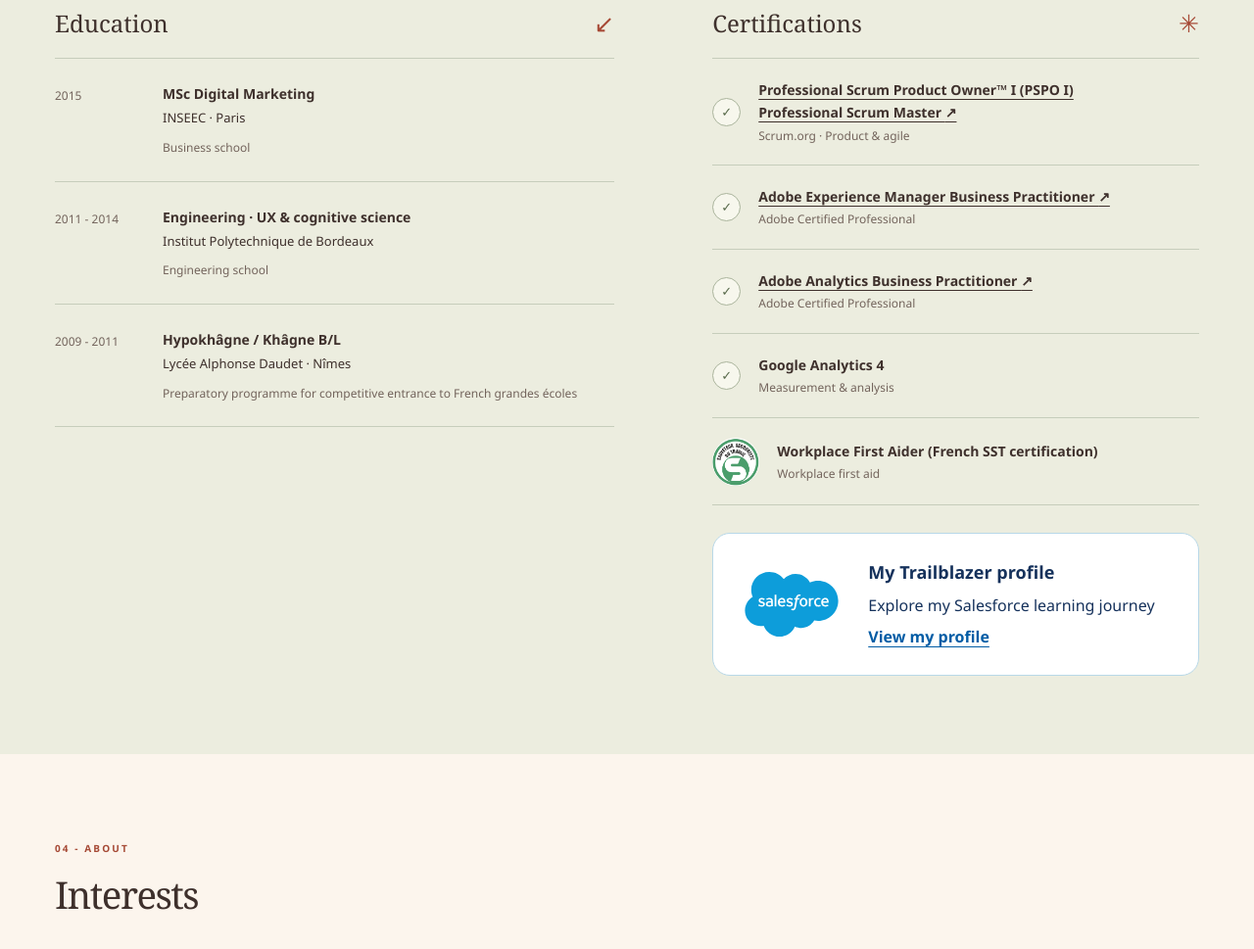
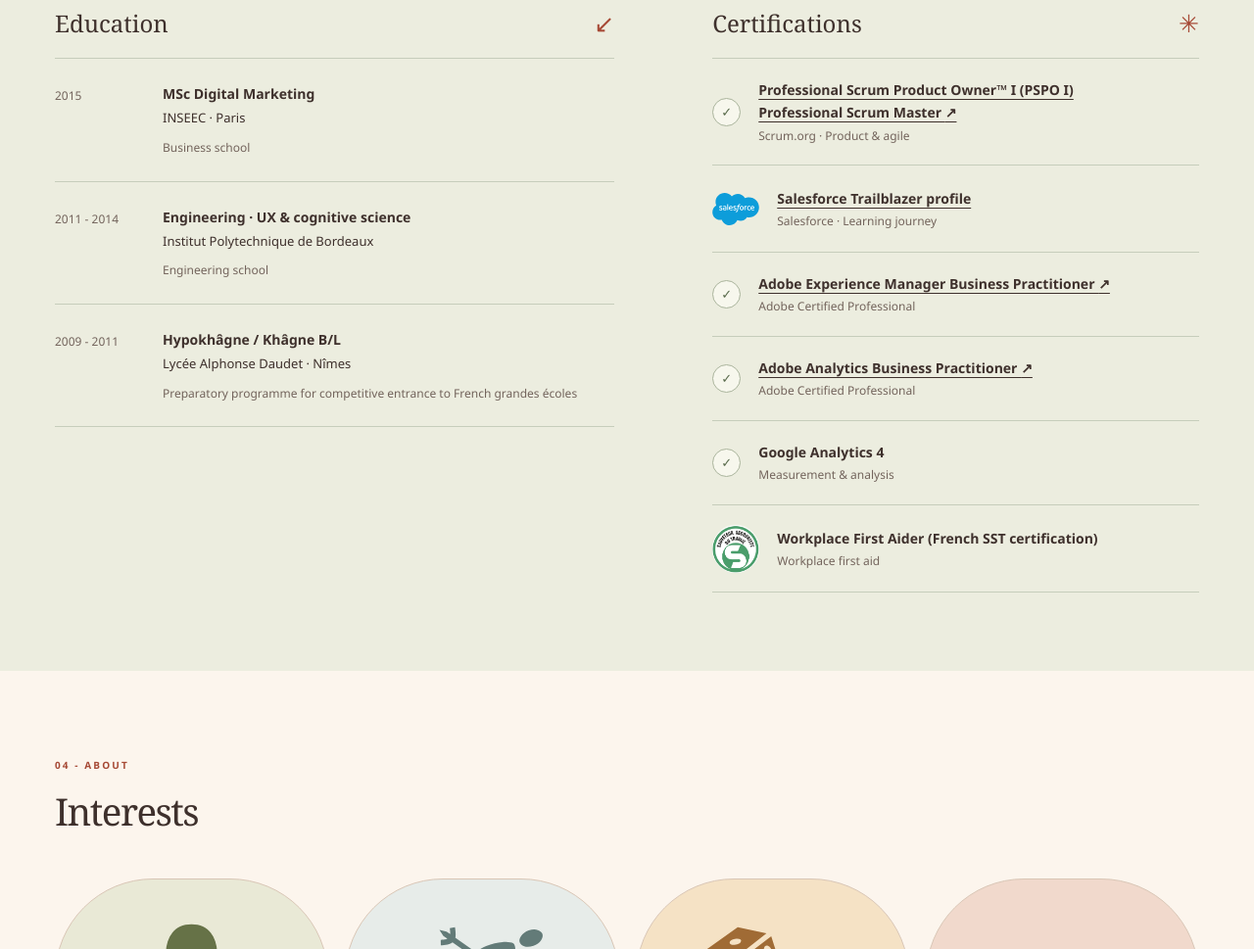
Before and after one commit to Audrey-Tic/portfolio-EN, a website: page index.html in a window 1280 px wide. Shown: the part 4333-5302 px from the top of the page at 98% size. Drawn offline with Linux system fonts and the light colour scheme.

Commit message:
Place Salesforce profile below Scrum credentials using SST row style

```diff
--- a/index.html
+++ b/index.html
@@ -111,16 +111,12 @@
       </div><div class="certifications"><h3 class="subheading">Certifications <span aria-hidden="true">✳</span></h3>
         <ul class="certification-list">
           <li><span class="certification-check" aria-hidden="true">✓</span><div><h4><a class="certification-link" href="https://www.scrum.org/user/805818" target="_blank" rel="noopener noreferrer">Professional Scrum Product Owner™ I (PSPO I)<br>Professional Scrum Master <span aria-hidden="true">↗</span><span class="sr-only">, view my certifications on Scrum.org in a new tab</span></a></h4><p>Scrum.org · Product & agile</p></div></li>
+          <li class="salesforce-profile"><span class="certification-logo"><img src="./assets/logos/salesforce.svg" alt="" width="48" height="48" loading="lazy"></span><div><h4><a class="certification-link" href="https://www.salesforce.com/trailblazer/atichit1" target="_blank" rel="noopener noreferrer">Salesforce Trailblazer profile<span class="sr-only">, opens in a new tab</span></a></h4><p>Salesforce · Learning journey</p></div></li>
           <li><span class="certification-check" aria-hidden="true">✓</span><div><h4><a class="certification-link" href="https://certification.adobe.com/credential/verify/3635436c-a9d7-11f1-bdd6-42010a400002" target="_blank" rel="noopener noreferrer">Adobe Experience Manager Business Practitioner <span aria-hidden="true">↗</span><span class="sr-only">, verify this certification in a new tab</span></a></h4><p>Adobe Certified Professional</p></div></li>
           <li><span class="certification-check" aria-hidden="true">✓</span><div><h4><a class="certification-link" href="https://certification.adobe.com/credential/verify/24edef10-7600-11f1-9e60-42010a400fe7" target="_blank" rel="noopener noreferrer">Adobe Analytics Business Practitioner <span aria-hidden="true">↗</span><span class="sr-only">, verify this certification in a new tab</span></a></h4><p>Adobe Certified Professional</p></div></li>
           <li><span class="certification-check" aria-hidden="true">✓</span><div><h4>Google Analytics 4</h4><p>Measurement & analysis</p></div></li>
           <li class="sst-certification"><span class="certification-logo"><img src="./assets/logos/sst.png" alt="" width="48" height="48" loading="lazy"></span><div><h4>Workplace First Aider (French SST certification)</h4><p>Workplace first aid</p></div></li>
         </ul>
-        <a class="trailblazer-card" href="https://www.salesforce.com/trailblazer/atichit1" target="_blank" rel="noopener noreferrer">
-          <span class="trailblazer-logo"><img src="./assets/logos/salesforce.svg" alt="Salesforce" width="96" height="68" loading="lazy"></span>
-          <span class="trailblazer-copy"><strong>My Trailblazer profile</strong><span>Explore my Salesforce learning journey</span><span class="trailblazer-action">View my profile</span></span>
-          <span class="sr-only">, opens in a new tab</span>
-        </a>
       </div></div>
     </div></section>
 
--- a/theme.css
+++ b/theme.css
@@ -12,24 +12,14 @@
 .experience-kind { color: var(--accent); font-size: 9px; letter-spacing: 1.4px; text-transform: uppercase; margin-bottom: 4px; }
 .certification-logo { width: 64px; height: 64px; flex-shrink: 0; display: grid; place-items: center; }
 .certification-logo img { width: 100%; height: 100%; object-fit: contain; }
-.certification-list > .sst-certification { gap: 18px; }
-.sst-certification .certification-logo { width: 48px; height: 48px; }
+.certification-list > .sst-certification, .certification-list > .salesforce-profile { gap: 18px; }
+.sst-certification .certification-logo, .salesforce-profile .certification-logo { width: 48px; height: 48px; }
 .sst-certification .certification-logo img { border-radius: 50%; }
 .employer-center { margin-top: 6px; font-size: 13px; color: var(--muted); }
 .employer-center a, .certification-link, .additional-credential a, .illustration-credit a { text-decoration: underline; text-decoration-thickness: 1px; text-underline-offset: 4px; }
 .employer-center a:hover, .certification-link:hover, .additional-credential a:hover { color: var(--accent); }
 .certification-link { display: inline-block; }
 .additional-credential { margin-top: 20px; font-size: 12px; color: var(--muted); }
-.trailblazer-card { display: flex; align-items: center; gap: 22px; margin-top: 28px; padding: 24px; border: 1px solid #b8d8e8; border-radius: 18px; background: #fff; color: #16325c; text-decoration: none; transition: border-color .2s, box-shadow .2s; }
-.trailblazer-card:hover { border-color: #0176d3; box-shadow: 0 4px 16px #0176d314; }
-.trailblazer-card:focus-visible { outline: 3px solid #0176d3; outline-offset: 4px; }
-.trailblazer-logo { flex: 0 0 112px; display: grid; place-items: center; min-height: 96px; }
-.trailblazer-logo img { width: 96px; height: 68px; object-fit: contain; }
-.trailblazer-copy { display: grid; gap: 8px; min-width: 0; }
-.trailblazer-copy strong { font-size: 1.125rem; line-height: 1.4; }
-.trailblazer-copy > span { font-size: 1rem; line-height: 1.5; }
-.trailblazer-copy .trailblazer-action { color: #015ca5; font-weight: 600; text-decoration: underline; text-underline-offset: 4px; }
-@media (max-width: 480px) { .trailblazer-card { gap: 14px; padding: 20px 16px; } .trailblazer-logo { flex-basis: 80px; } .trailblazer-logo img { width: 72px; height: 52px; } }
 .header { justify-content: space-between; }
 .footer p { margin-right: auto; }
 .illustration-credit { margin-top: 24px; font-size: 11px; color: var(--muted); text-align: right; }
```
Also changed, not shown: README.md.
